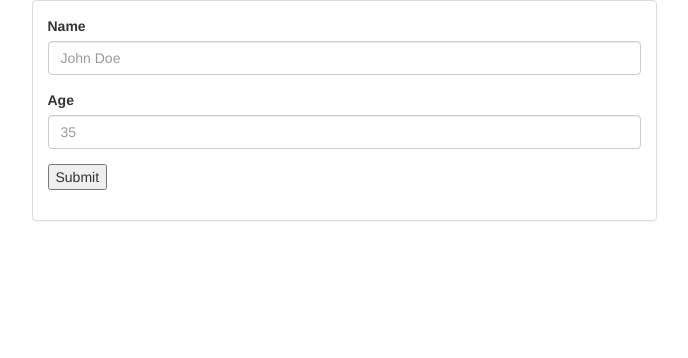
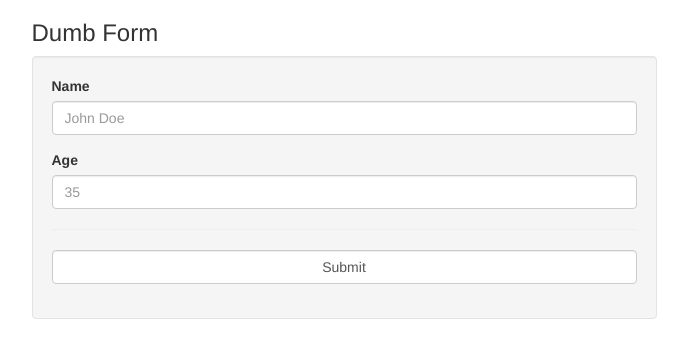
Before and after one commit to jbaiera/lift-play, a web app: page /forms/dumb in a window 1280 px wide. Shown: the top 358 px of the page, without its empty margins (296-984 px from the left). Run offline with its HTML, style and script files only (its server is not run), Linux system fonts and the light colour scheme; data that the repository does not hold is empty; some libraries are stand-ins or nearby versions.

Commit message:
Switched DumbForm to be an object. Updated a few spots that were missing some styling, as well as added a header to the page.

```diff
--- a/src/main/webapp/forms/dumb.html
+++ b/src/main/webapp/forms/dumb.html
@@ -13,8 +13,10 @@
     <div id="main" data-lift="surround?with=bootstrap;at=content">
         <div class="row">
             <div class="col-md-6 col-md-offset-3 col-sm-6 col-sm-offset-3">
-                <div class="panel panel-default">
-                    <div class="panel-body">
+                <h3>Dumb Form</h3>
+                <div class="well">
+                <!--<div class="panel panel-default">-->
+                    <!--<div class="panel-body">-->
                         <form action="/forms/dumb" method="post" data-lift="DumbForm">
                             <div class="form-group">
                                 <label for="name-box">Name</label>
@@ -24,11 +26,12 @@
                                 <label for="age-box">Age</label>
                                 <input type="text" class="form-control" id="age-box" name="age" placeholder="35"/>
                             </div>
+                            <hr>
                             <div class="form-group">
-                                <input type="submit" value="Submit"/>
+                                <input type="submit" class="form-control" value="Submit"/>
                             </div>
                         </form>
-                    </div>
+                    <!--</div>-->
                 </div>
             </div>
         </div>
```
Also changed, not shown: 2 other files.
